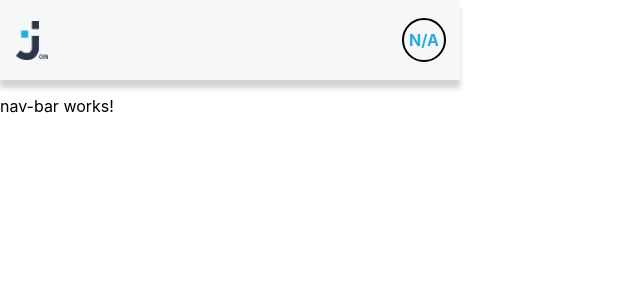
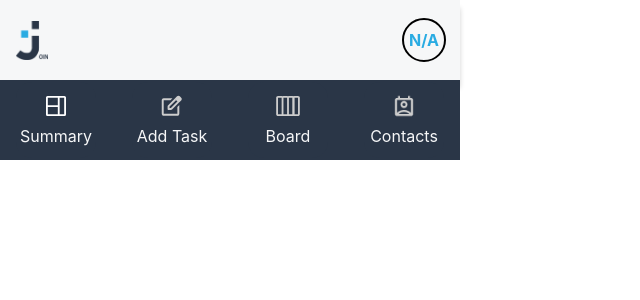
Before and after one commit to Rudibert-Code/join, an Angular app: page / in a window 1280 px wide. Shown: the top 300 px of the page, without its empty margins (0-640 px from the left). Built offline with nearby package versions, Linux system fonts and the light colour scheme; a web font is replaced by a local one.

Commit message:
- adjusted "footer_base" - created icons for summary,add tasks, board & contacts

```diff
--- a/src/app/components/header/header.scss
+++ b/src/app/components/header/header.scss
@@ -2,11 +2,11 @@
     display: flex;
     justify-content: space-between;
     align-items: center;
-    padding: 0 16px;
 
     width: 100%;
     max-width: 428px;
     height: 80px;
+    padding: 0 16px;
     background-color: var(--main_white);
     box-shadow: 0 8px 5px rgba(0, 0, 0, 0.177);
 
--- a/src/app/components/nav-bar/nav-bar.html
+++ b/src/app/components/nav-bar/nav-bar.html
@@ -1 +1,18 @@
-<p>nav-bar works!</p>
+<footer>
+    <div class="footer_icon" id="footer_summary">
+        <img src="/assets/UI/vector/icon_summary.svg" alt="">
+        <p>Summary</p>
+    </div>
+    <div class="footer_icon" id="footer_add-task">
+        <img src="/assets/UI/vector/icon_add-task.svg" alt="">
+        <p>Add Task</p>
+    </div>
+    <div class="footer_icon" id="footer_board">
+        <img src="/assets/UI/vector/icon_board.svg" alt="">
+        <p>Board</p>
+    </div>
+    <div class="footer_icon" id="footer_contacts">
+        <img src="/assets/UI/icon_contacts.png" alt="">
+        <p>Contacts</p>
+    </div>
+</footer>
--- a/src/app/components/nav-bar/nav-bar.scss
+++ b/src/app/components/nav-bar/nav-bar.scss
@@ -0,0 +1,35 @@
+footer{
+    display: flex;
+    justify-content: space-between;
+    align-items: center;
+
+    width: 100%;
+    max-width: 428px;
+    height: 80px;
+    padding: 0 16px;
+    background-color: var(--main_header);
+}
+.footer_icon{
+    display: flex;
+    flex-direction: column;
+    justify-content: center;
+    align-items: center;
+
+    width: 80px;
+    height: 76px;
+    gap: 8px;
+    border-radius: 16px;
+    background-color: var(--main_header);
+
+    cursor: pointer;
+
+    >img{
+        width: 24px;
+        height: 24px;
+    }
+
+    >p{
+        color: var(--main_white);
+        margin: 0;
+    }
+}
```
